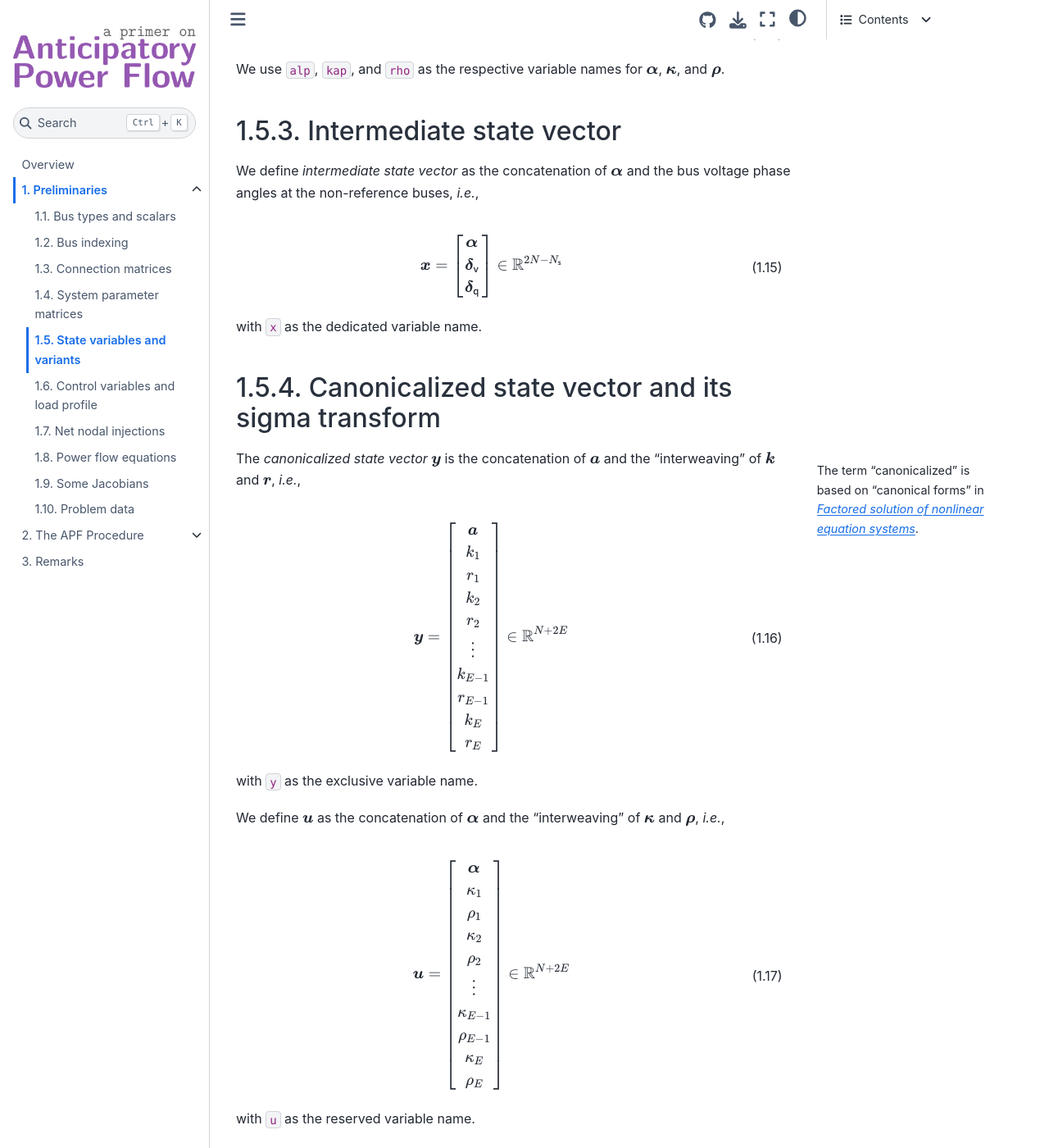
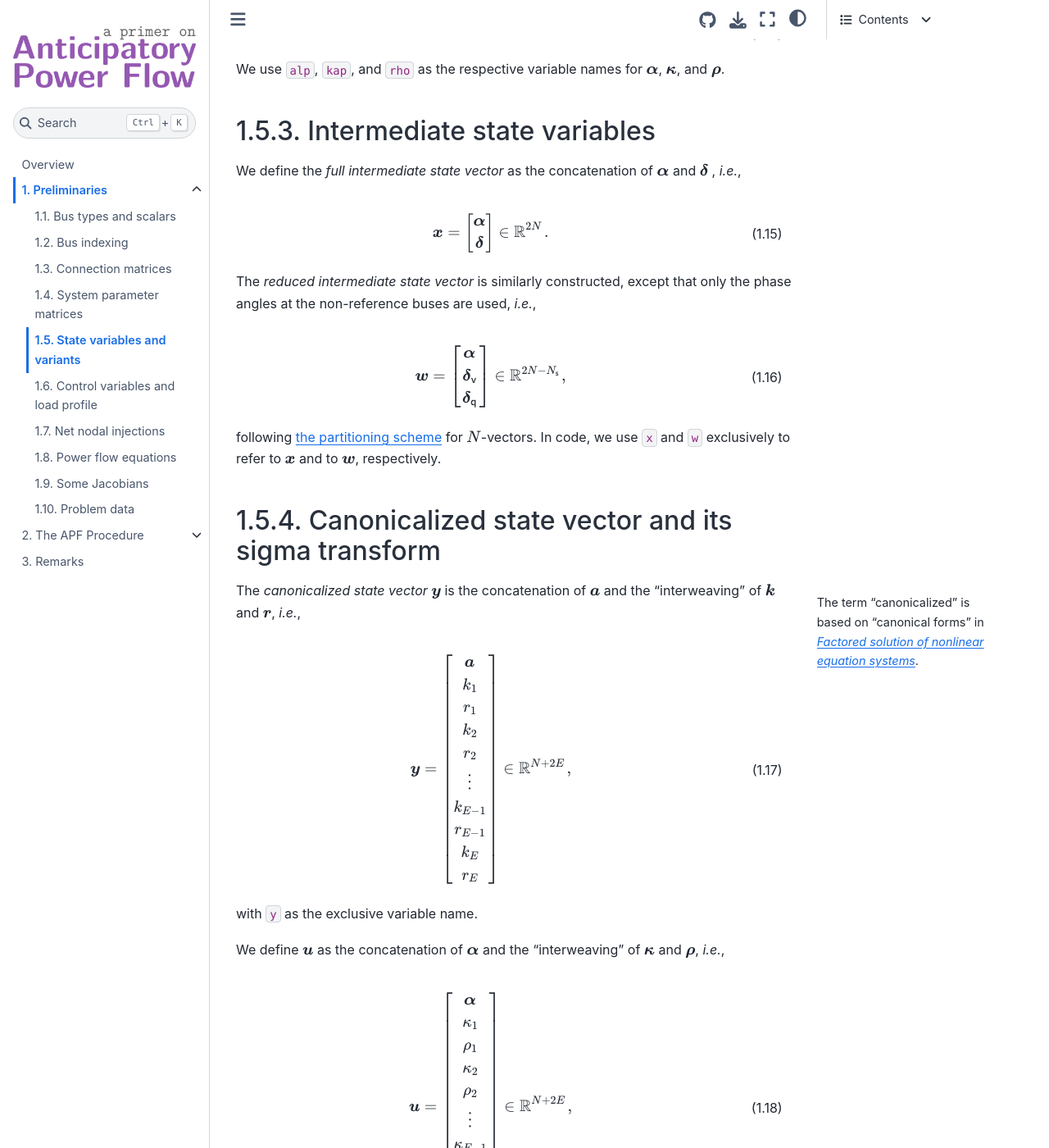
Before and after one commit to christian-cahig/apf-primer, a Jupyter Book: the page built from preliminaries/state-variables-and-variants.md, in a window 1280 px wide and 1400 px high, scrolled down 1185 px. Shown: the whole window at 82% size. Built offline with Jupyter Book 1.0.4 settings and Sphinx 7.4.7 and the Sphinx Book theme 1.1.4, drawn with Linux system fonts in a browser that asks for light colours; some of the changed text lies outside the part shown.

Commit message:
Update section "State variables and variants"
This introduces the following key changes (c/o christian-cahig/apf-primer#8):

- Subsection "Intermediate state vector" is renamed to "Intermediate state variables".
- The notion of the 'intermediate state vector' is now expanded into the 'full' and the 'reduced intermediate state vectors'.
- The vector `$ \boldsymbol{x} $` (`x`) is now referred to as the 'full intermediate state vector'.
- The 'reduced intermediate state vector' is denoted by `$ \boldsymbol{w} $` (`w`).

```diff
--- a/preliminaries/state-variables-and-variants.md
+++ b/preliminaries/state-variables-and-variants.md
@@ -52,14 +52,14 @@ $$ (a)
 Let $\mathsf{f}$ and $\mathsf{t}$ be used as subscripts
 to denote quantities at the from- and at the to-side buses, respectively, of the branches.
 Then we have the $E$-vectors
-$\boldsymbol{v}_{ \mathsf{f} } = \boldsymbol{C}_{ \mathsf{f} } \boldsymbol{v}$
+$\boldsymbol{v}_{ \mathsf{f} } = \boldsymbol{C}_{ \mathsf{f} } \, \boldsymbol{v}$
 and
-$\boldsymbol{\delta}_{ \mathsf{f} } = \boldsymbol{C}_{ \mathsf{f} } \boldsymbol{\delta}$
+$\boldsymbol{\delta}_{ \mathsf{f} } = \boldsymbol{C}_{ \mathsf{f} } \, \boldsymbol{\delta}$
 for the sending,
 and
-$\boldsymbol{v}_{ \mathsf{t} } = \boldsymbol{C}_{ \mathsf{t} } \boldsymbol{v}$
+$\boldsymbol{v}_{ \mathsf{t} } = \boldsymbol{C}_{ \mathsf{t} } \, \boldsymbol{v}$
 and
-$\boldsymbol{\delta}_{ \mathsf{t} } = \boldsymbol{C}_{ \mathsf{t} } \boldsymbol{\delta}$
+$\boldsymbol{\delta}_{ \mathsf{t} } = \boldsymbol{C}_{ \mathsf{t} } \, \boldsymbol{\delta}$
 for the receiving ends.
 We can then define the $E$-vectors
 $\boldsymbol{k}$ and $\boldsymbol{r}$
@@ -105,9 +105,9 @@ $$ (alp)
 where $\ln \! \left( \cdot \right)$ applies componentwise.
 As with $\boldsymbol{v}_{ \mathsf{f} }$ and $\boldsymbol{v}_{ \mathsf{t} }$,
 we have the $E$-vectors
-$\boldsymbol{\alpha}_{ \mathsf{f} } = \boldsymbol{C}_{ \mathsf{f} }\boldsymbol{\alpha}$
+$\boldsymbol{\alpha}_{ \mathsf{f} } = \boldsymbol{C}_{ \mathsf{f} } \, \boldsymbol{\alpha}$
 and
-$\boldsymbol{\alpha}_{ \mathsf{t} } = \boldsymbol{C}_{ \mathsf{t} }\boldsymbol{\alpha}$.
+$\boldsymbol{\alpha}_{ \mathsf{t} } = \boldsymbol{C}_{ \mathsf{t} } \, \boldsymbol{\alpha}$.
 We can then define the $E$-vectors
 $\boldsymbol{\kappa}$ and $\boldsymbol{\rho}$
 as
@@ -130,16 +130,26 @@ We use `alp`, `kap`, and `rho`
 as the respective variable names for
 $\boldsymbol{\alpha}$, $\boldsymbol{\kappa}$, and $\boldsymbol{\rho}$.
 
-(prelim:state-vars:x)=
-## Intermediate state vector
+(prelim:state-vars:interm)=
+## Intermediate state variables
 
-We define *intermediate state vector* as the concatenation of
-$\boldsymbol{\alpha}$
-and the bus voltage phase angles at the non-reference buses,
-*i.e.*,
+We define the *full intermediate state vector* as the concatenation of $\boldsymbol{\alpha}$ and $\boldsymbol{\delta}$ , *i.e.*,
 
 $$
 \boldsymbol{x}
+=
+\left[ \begin{matrix}
+    \boldsymbol{\alpha} \\
+    \boldsymbol{\delta}
+\end{matrix} \right]
+\in \mathbb{R}^{ 2N }
+\, .
+$$ (x)
+
+The *reduced intermediate state vector* is similarly constructed, except that only the phase angles at the non-reference buses are used, *i.e.*,
+
+$$
+\boldsymbol{w}
 =
 \left[ \begin{matrix}
     \boldsymbol{\alpha} \, \\
@@ -147,9 +157,11 @@ $$
     \boldsymbol{\delta}_{ \mathsf{q} } \, \\
 \end{matrix} \right]
 \in \mathbb{R}^{ 2N - N_{ \mathsf{s} } }
-$$ (x)
+\, ,
+$$ (w)
 
-with `x` as the dedicated variable name.
+following {ref}`the partitioning scheme <prelim:bus-indexing:vecs-n>` for $N$-vectors.
+In code, we use `x` and `w` exclusively to refer to $\boldsymbol{x}$ and to $\boldsymbol{w}$, respectively.
 
 (prelim:state-vars:y-u)=
 ## Canonicalized state vector and its sigma transform
@@ -181,6 +193,7 @@ $$
     r_{E}           \, \\
 \end{matrix} \right]
 \in \mathbb{R}^{ N + 2E }
+\, ,
 $$ (y)
 
 with `y` as the exclusive variable name.
@@ -207,6 +220,7 @@ $$
     \rho_{E}            \, \\
 \end{matrix} \right]
 \in \mathbb{R}^{ N + 2E }
+\, ,
 $$ (u)
 
 with `u` as the reserved variable name.
```
Also changed, not shown: preliminaries/connection-matrices.md (+1 -1 lines).
